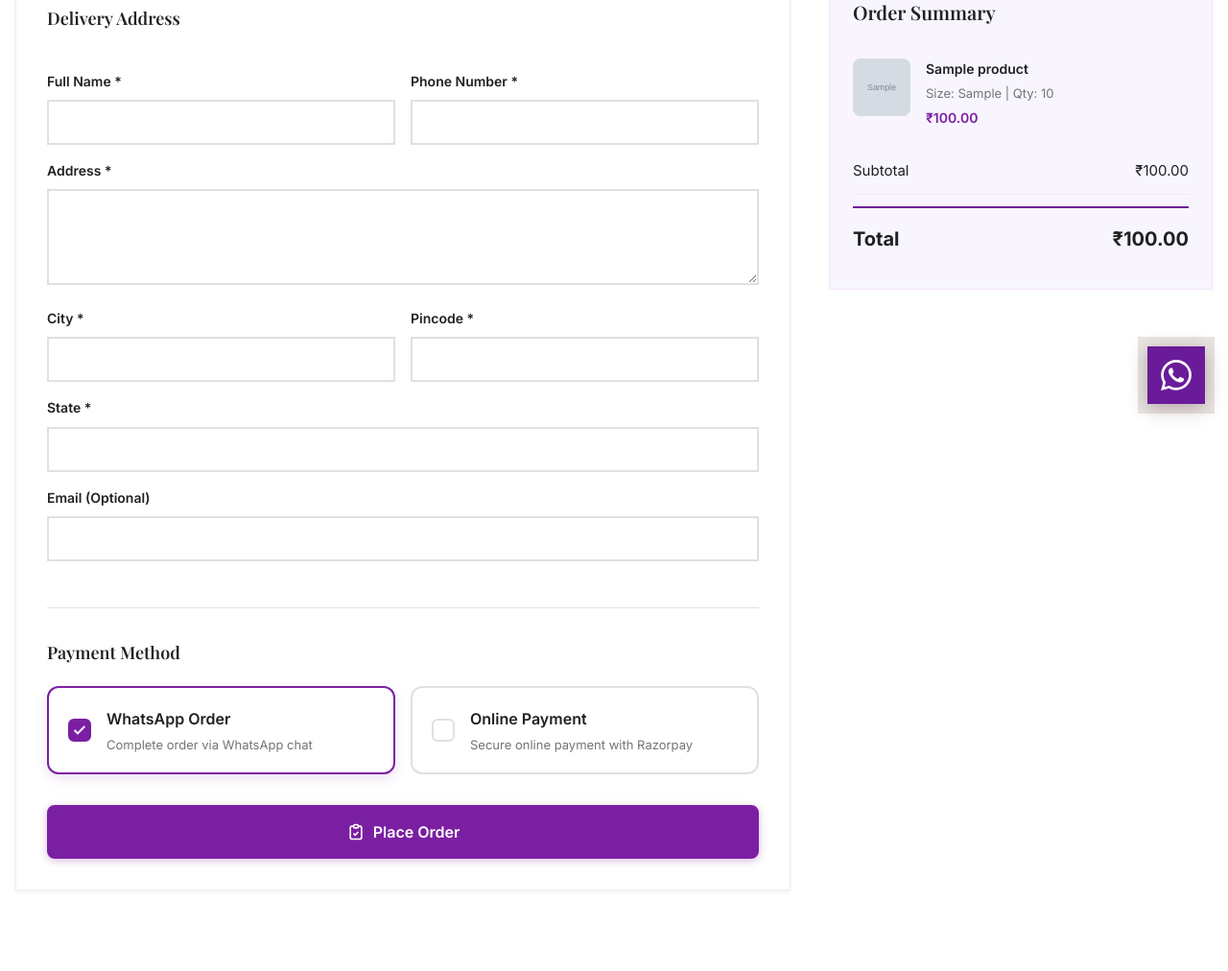
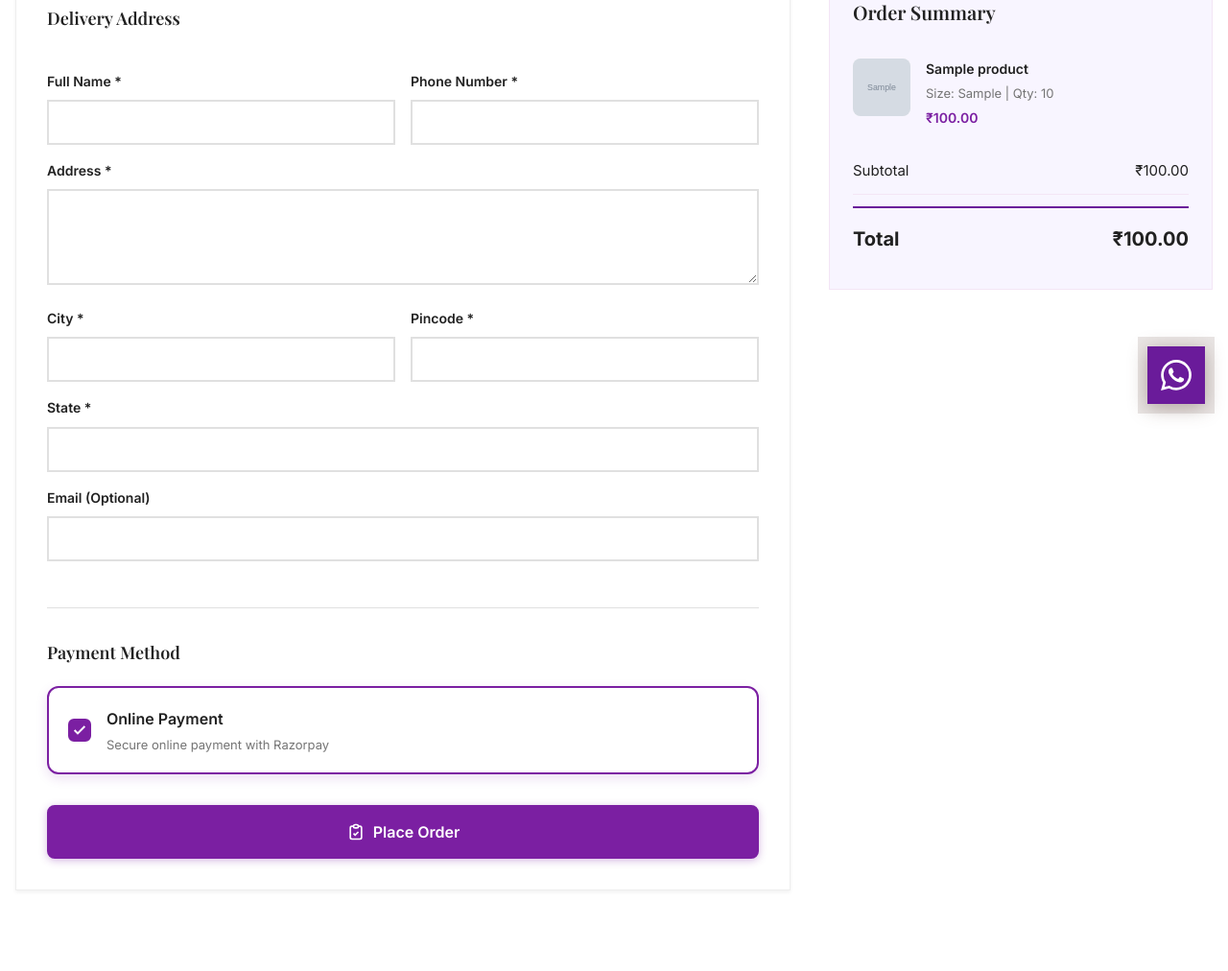
Before and after one commit to bthinkxdev/queen_orange, a Django app: page /checkout/ in a window 1280 px wide. Shown: the part 355-1367 px from the top of the page at 96% size. Run offline with Django 5.2, Linux system fonts and the light colour scheme; a user stored in the database is signed in; tables that the repository leaves empty hold one stand-in row (values such as "Sample post"); grey boxes marked "Sample" are stand-in pictures.

Commit message:
Online payment only

```diff
--- a/templates/checkout.html
+++ b/templates/checkout.html
@@ -155,7 +155,7 @@
                                     </div>
                                 </label> {% endcomment %}
 
-                                <label class="payment-option {% if form.payment.value == 'whatsapp' %}selected{% endif %}">
+                                {% comment %} <label class="payment-option {% if form.payment.value == 'whatsapp' %}selected{% endif %}">
                                     <input type="radio" name="payment" value="whatsapp" {% if form.payment.value == 'whatsapp' %}checked{% endif %}>
                                     <div class="payment-option-content">
                                         <div class="payment-checkbox">
@@ -168,7 +168,7 @@
                                             <p>Complete order via WhatsApp chat</p>
                                         </div>
                                     </div>
-                                </label>
+                                </label> {% endcomment %}
 
                                 <label class="payment-option {% if form.payment.value == 'razorpay' %}selected{% endif %}">
                                     <input type="radio" name="payment" value="razorpay" {% if form.payment.value == 'razorpay' %}checked{% endif %}>
```
